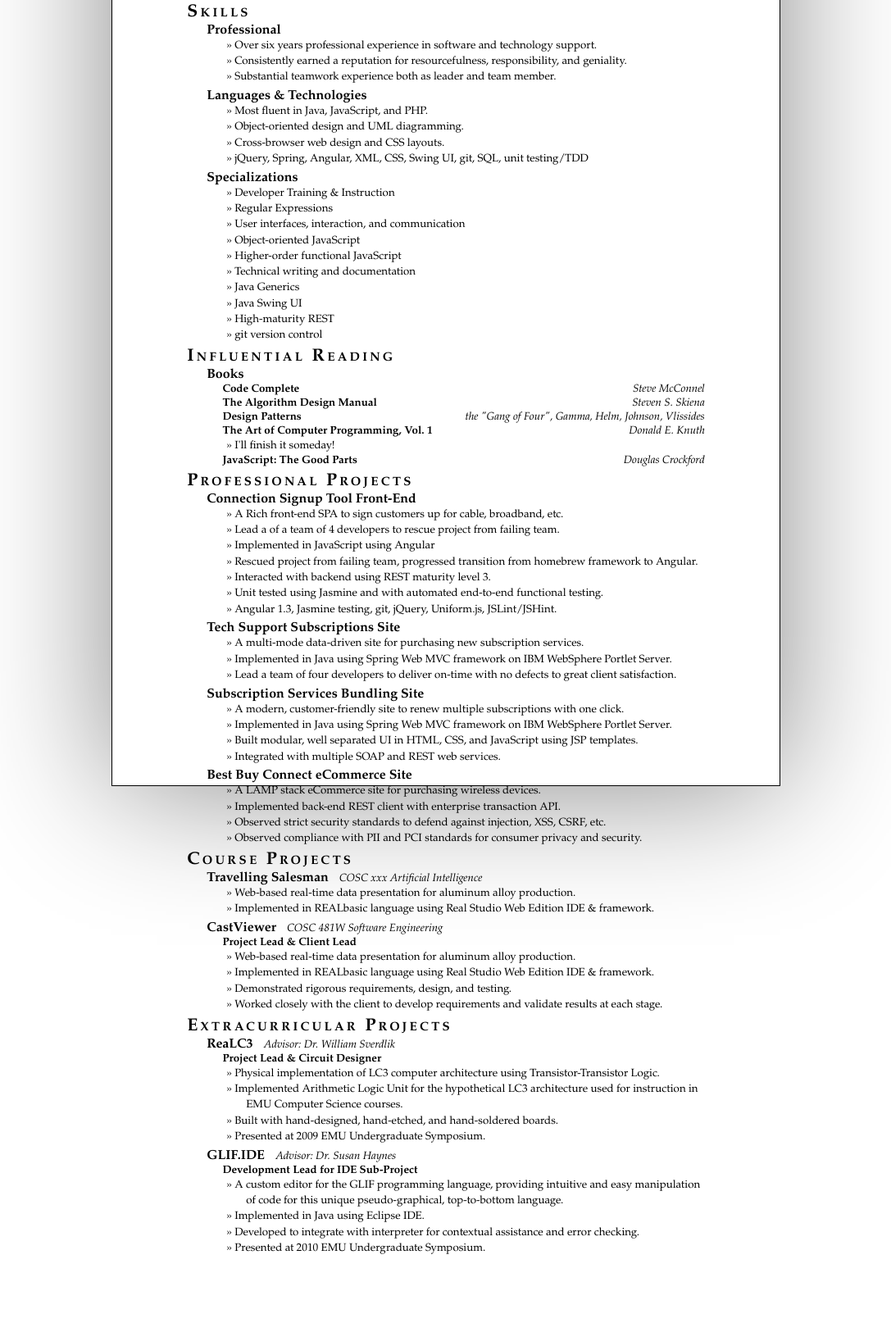
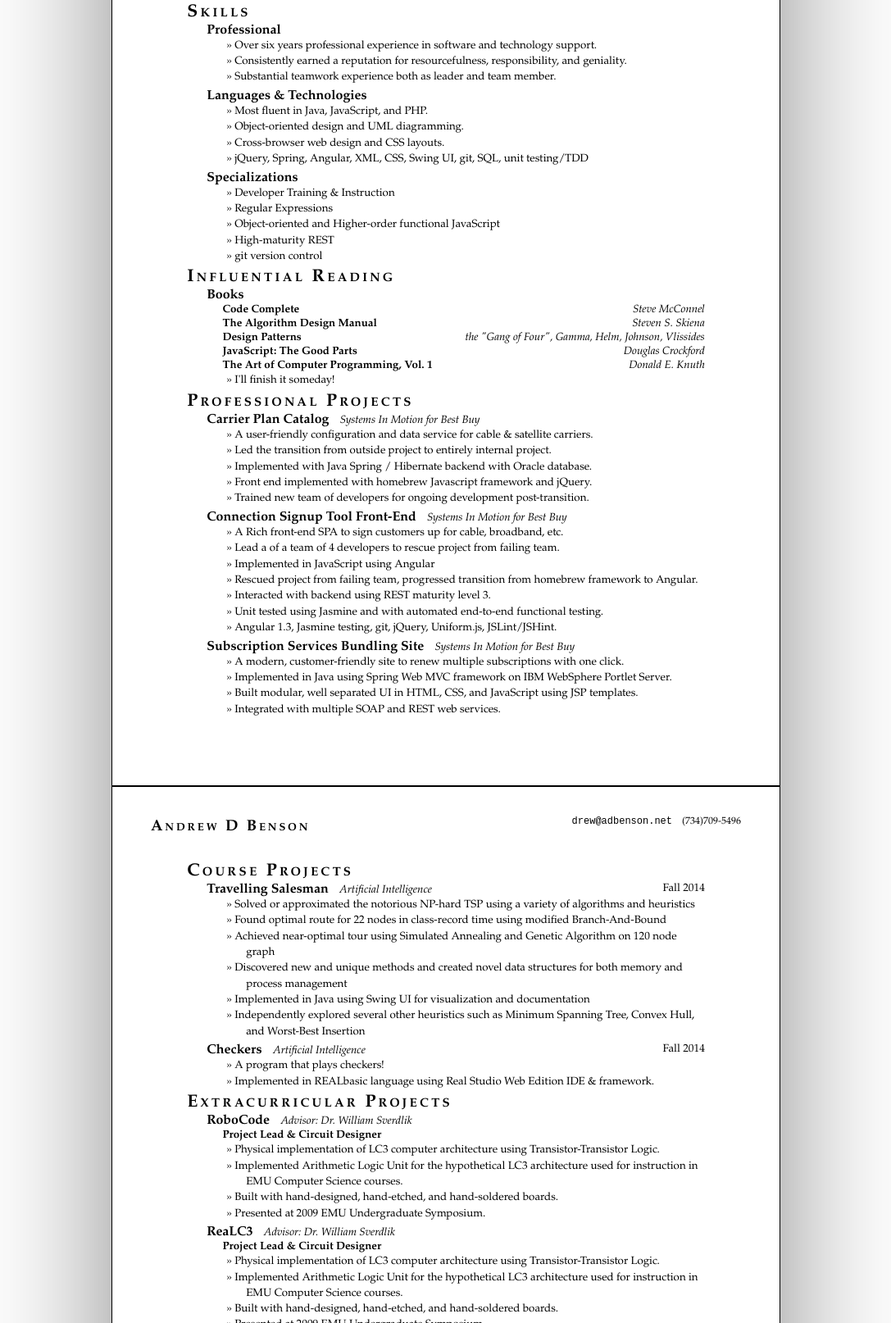
Before and after one commit to adbenson/resume, a plain HTML site: page index.html in a window 1280 px wide. Shown: the part 1186-2800 px from the top of the page at 82% size, without its empty margins (96-1183 px from the left). Before the commit the page ends 2719 px from the top, so only its background shows below. Drawn offline with Linux system fonts and the light colour scheme.

Commit message:
Continued updating, WIP

```diff
--- a/content/resume.js
+++ b/content/resume.js
@@ -120,7 +120,7 @@ resume_content =
 			[
 				{
 					"show": true,
-					"name": "Nexient <i>(formerly </i>Systems In Motion<i>)</i>",
+					"name": "Nexient <i>(formerly Systems In Motion)</i>",
 					"dates": "July 2011 - Present",
 					"address": "3891 Ranchero Dr. Ann Arbor, MI 48108",
 					"location": "Ann Arbor, MI",
@@ -254,12 +254,7 @@ resume_content =
 					[
 						"Developer Training & Instruction",
 						"Regular Expressions",
-						"User interfaces, interaction, and communication",
-						"Object-oriented JavaScript",
-						"Higher-order functional JavaScript",
-						"Technical writing and documentation",
-						"Java Generics",
-						"Java Swing UI",
+						"Object-oriented and Higher-order functional JavaScript",
 						"High-maturity REST",
 						"git version control"
 					]
@@ -285,15 +280,15 @@ resume_content =
 							"heading": "Design Patterns<span class='note'>the &quot;Gang of Four&quot;, Gamma, Helm, Johnson, Vlissides</span>"
 						},
 						{
+							"heading": "JavaScript: The Good Parts<span class='note'>Douglas Crockford</span>",
+						},
+						{
 							"heading": "The Art of Computer Programming, Vol. 1<span class='note'>Donald E. Knuth</span>",
 							"details":
 								[
 									"I'll finish it someday!"
 								]
-						},
-						{
-							"heading": "JavaScript: The Good Parts<span class='note'>Douglas Crockford</span>",
-						},
+						}
 					]
 				}
 			]
@@ -304,7 +299,23 @@ resume_content =
 			[
 				{
 					"show": true,
+					"name": "Carrier Plan Catalog",
+					"location": "Systems In Motion for Best Buy",
+					"dates": "",
+					"details":
+					[
+						"A user-friendly configuration and data service for cable & satellite carriers.",
+						"Led the transition from outside project to entirely internal project.",
+						"Implemented with Java Spring / Hibernate backend with Oracle database.",
+						"Front end implemented with homebrew Javascript framework and jQuery.",
+						"Trained new team of developers for ongoing development post-transition."
+					]
+				},
+				{
+					"show": true,
 					"name": "Connection Signup Tool Front-End",
+					"location": "Systems In Motion for Best Buy",
+					"dates": "",
 					"details":
 					[
 						"A Rich front-end SPA to sign customers up for cable, broadband, etc.",
@@ -319,6 +330,8 @@ resume_content =
 				{
 					"show": false,
 					"name": "Web Service Health Check Page",
+					"location": "Systems In Motion for Best Buy",
+					"dates": "",
 					"details":
 					[
 						"A powerful but easy-to-use site to verify the stability and integrity of multiple web services.",
@@ -328,8 +341,10 @@ resume_content =
 					]
 				},
 				{
-					"show": true,
+					"show": false,
 					"name": "Tech Support Subscriptions Site",
+					"location": "Systems In Motion for Best Buy",
+					"dates": "",
 					"details":
 					[
 						"A multi-mode data-driven site for purchasing new subscription services.",
@@ -340,6 +355,8 @@ resume_content =
 				{
 					"show": true,
 					"name": "Subscription Services Bundling Site",
+					"location": "Systems In Motion for Best Buy",
+					"dates": "",
 					"details":
 					[
 						"A modern, customer-friendly site to renew multiple subscriptions with one click.",
@@ -349,8 +366,10 @@ resume_content =
 					]
 				},
 				{
-					"show": true,
+					"show": false,
 					"name": "Best Buy Connect eCommerce Site",
+					"location": "Systems In Motion for Best Buy",
+					"dates": "",
 					"details":
 					[
 						"A LAMP stack eCommerce site for purchasing wireless devices.",
@@ -396,22 +415,39 @@ resume_content =
 		}, //End Professional Projects
 		{
 			"name": "Course Projects",
+			"page_break": true,
+			"show": true,
 			"subsections":
 			[
 				{
 					"show": true,
 					"name": "Travelling Salesman",
-					"dates": "",
-					"location": "COSC xxx Artificial Intelligence",
+					"dates": "Fall 2014",
+					"location": "Artificial Intelligence",
 					"details":
 					[
-						"Web-based real-time data presentation for aluminum alloy production.",
+						"Solved or approximated the notorious NP-hard TSP using a variety of algorithms and heuristics",
+						"Found optimal route for 22 nodes in class-record time using modified Branch-And-Bound",
+						"Achieved near-optimal tour using Simulated Annealing and Genetic Algorithm on 120 node graph",
+						"Discovered new and unique methods and created novel data structures for both memory and process management",
+						"Implemented in Java using Swing UI for visualization and documentation",
+						"Independently explored several other heuristics such as Minimum Spanning Tree, Convex Hull, and Worst-Best Insertion"
+					]
+				},
+				{
+					"show": true,
+					"name": "Checkers",
+					"dates": "Fall 2014",
+					"location": "Artificial Intelligence",
+					"details":
+					[
+						"A program that plays checkers!",
 						"Implemented in REALbasic language using Real Studio Web Edition IDE & framework."
 
 					]
 				},
 				{
-					"show": true,
+					"show": false,
 					"name": "CastViewer",
 					"dates": "",
 					"location": "COSC 481W Software Engineering",
@@ -450,8 +486,22 @@ resume_content =
 		}, //End Course Projects
 		{
 			"name": "Extracurricular Projects",
+			"show": true,
 			"subsections":
 			[
+				{
+					"show": true,
+					"name": "RoboCode",
+					"location": "Advisor: Dr. William Sverdlik",
+					"focus": "Project Lead & Circuit Designer",
+					"details":
+					[
+						"Physical implementation of LC3 computer architecture using Transistor-Transistor Logic.",
+						"Implemented Arithmetic Logic Unit for the hypothetical LC3 architecture used for instruction in EMU Computer Science courses.",
+						"Built with hand-designed, hand-etched, and hand-soldered boards.",
+						"Presented at 2009 EMU Undergraduate Symposium."
+					]
+				},
 				{
 					"show": true,
 					"name": "ReaLC3",
--- a/css/resume.css
+++ b/css/resume.css
@@ -51,8 +51,7 @@ div.header {
 
 div.header.small {
 	position: absolute;
-	top: +11.25in;
-		left: +0.5in;
+	left: +0.5in;
 	width: 7.5in;
 
 }
@@ -61,6 +60,12 @@ div.header.small .address {
 }
 div.header.small .location {
 	display: none;
+}
+#pg2 div.header.small {
+	top: +11.25in;
+}
+#pg3 div.header.small {
+	top: +22.25in;
 }
 
 div.header .name {
--- a/index.html
+++ b/index.html
@@ -114,6 +114,8 @@ function toggleView() {
 	</div>
 	<div id="pg2" class="page">
 	</div>
+	<div id="pg3" class="page">
+	</div>
 </div>
 
 
--- a/script/populate_content.js
+++ b/script/populate_content.js
@@ -1,9 +1,12 @@
 function populate_content() {
+
+	var page_number = 1;
 
 	document.title = header_content.name;
 
 	//Clear out any old data
 	document.getElementById("pg2").style.display = "none";
+	document.getElementById("pg3").style.display = "none";
 	var container = document.getElementById("pg1");
 	container.innerHTML = "";
 
@@ -27,8 +30,10 @@ function populate_content() {
 	for (var s=0; s<view.content.sections.length; s++) {
 		var section_data = view.content.sections[s];
 
+		if (section_data.show !== false) {
 			if (section_data.page_break) {
-			container = document.getElementById("pg2");
+				page_number++;
+				container = document.getElementById("pg"+page_number);
 				container.innerHTML = "";
 				container.style.display = "block";
 				var header2 = header.cloneNode(true);
@@ -36,7 +41,7 @@ function populate_content() {
 				header2.setAttribute("id", "");
 				header2.setAttribute("class", "header small section");
 
-			container.appendChild(header2);
+				container.appendChild(header2.cloneNode(true));
 			}
 
 			var section = createDiv({"cn":"section"});
@@ -49,6 +54,7 @@ function populate_content() {
 				section.appendChild(createSubsections(section_data.subsections));
 			}
 			container.appendChild(section);
+		}
 	}
 }
 
```
Lines whose indentation alone changed are shown as unchanged.
